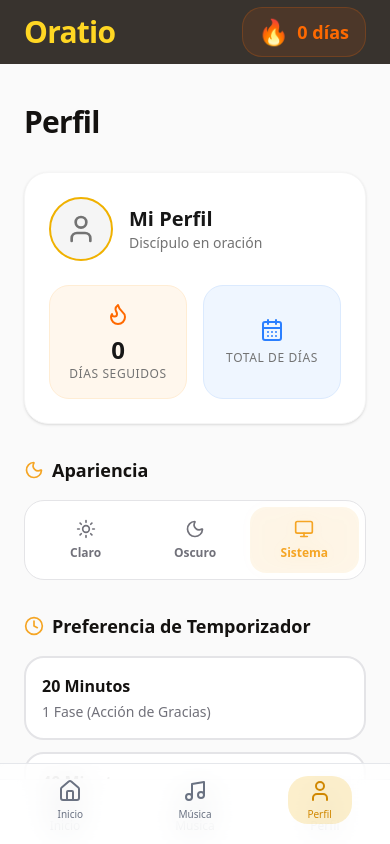
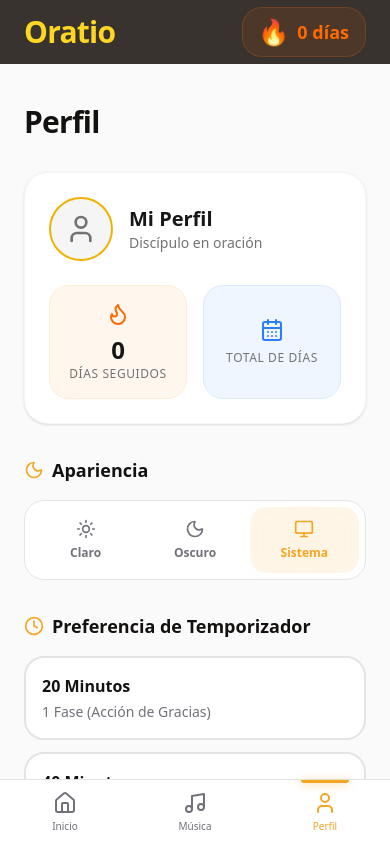
Before and after one commit to DaveCuc/pray-app, a Next.js app: page /perfil in a window 390 px wide. Shown: the top 844 px of the page. Built offline with nearby package versions, Linux system fonts and the light colour scheme.

Commit message:
fix: update BottomNav styles for improved UI consistency and responsiveness

```diff
--- a/app/_components/BottomNav.tsx
+++ b/app/_components/BottomNav.tsx
@@ -15,8 +15,8 @@ export default function BottomNav() {
   const pathname = usePathname();
 
   return (
-    <nav className="fixed bottom-0 left-0 w-full bg-white/70 dark:bg-black/70 backdrop-blur-lg border-t border-gray-200 dark:border-gray-800 z-50">
-      <div className="flex justify-around items-center h-20 px-2 pb-4 pt-2">
+    <nav className="fixed bottom-0 left-0 w-full bg-card border-t border-border z-50">
+      <div className="flex justify-around items-center h-16 pb-safe">
         {TABS.map((tab) => {
           const isActive = pathname === tab.path;
           const Icon = tab.icon;
@@ -25,23 +25,25 @@ export default function BottomNav() {
             <Link
               key={tab.path}
               href={tab.path}
-              className="relative flex flex-col items-center justify-center w-16 h-12"
+              className="relative flex flex-col items-center justify-center w-full h-full"
             >
+              {/* Barra indicadora superior animada */}
               {isActive && (
                 <motion.div
-                  layoutId="nav-indicator"
-                  className="absolute inset-0 bg-yellow-500/20 dark:bg-yellow-500/10 rounded-2xl"
+                  layoutId="nav-top-indicator"
+                  className="absolute top-0 w-12 h-[3px] bg-primary rounded-b-md shadow-[0_1px_8px_rgba(245,165,36,0.6)]"
                   initial={false}
                   transition={{ type: 'spring', stiffness: 300, damping: 30 }}
                 />
               )}
+
               <Icon
-                className={`w-6 h-6 z-10 transition-colors ${
-                  isActive ? 'text-yellow-600 dark:text-yellow-500' : 'text-gray-500 dark:text-gray-400'
+                className={`w-6 h-6 mb-1 transition-colors ${
+                  isActive ? 'text-primary' : 'text-muted-foreground'
                 }`}
               />
-              <span className={`text-[10px] mt-1 z-10 font-medium ${
-                isActive ? 'text-yellow-600 dark:text-yellow-500' : 'text-gray-500 dark:text-gray-400'
+              <span className={`text-[10px] font-medium transition-colors ${
+                isActive ? 'text-primary' : 'text-muted-foreground'
               }`}>
                 {tab.name}
               </span>
```
